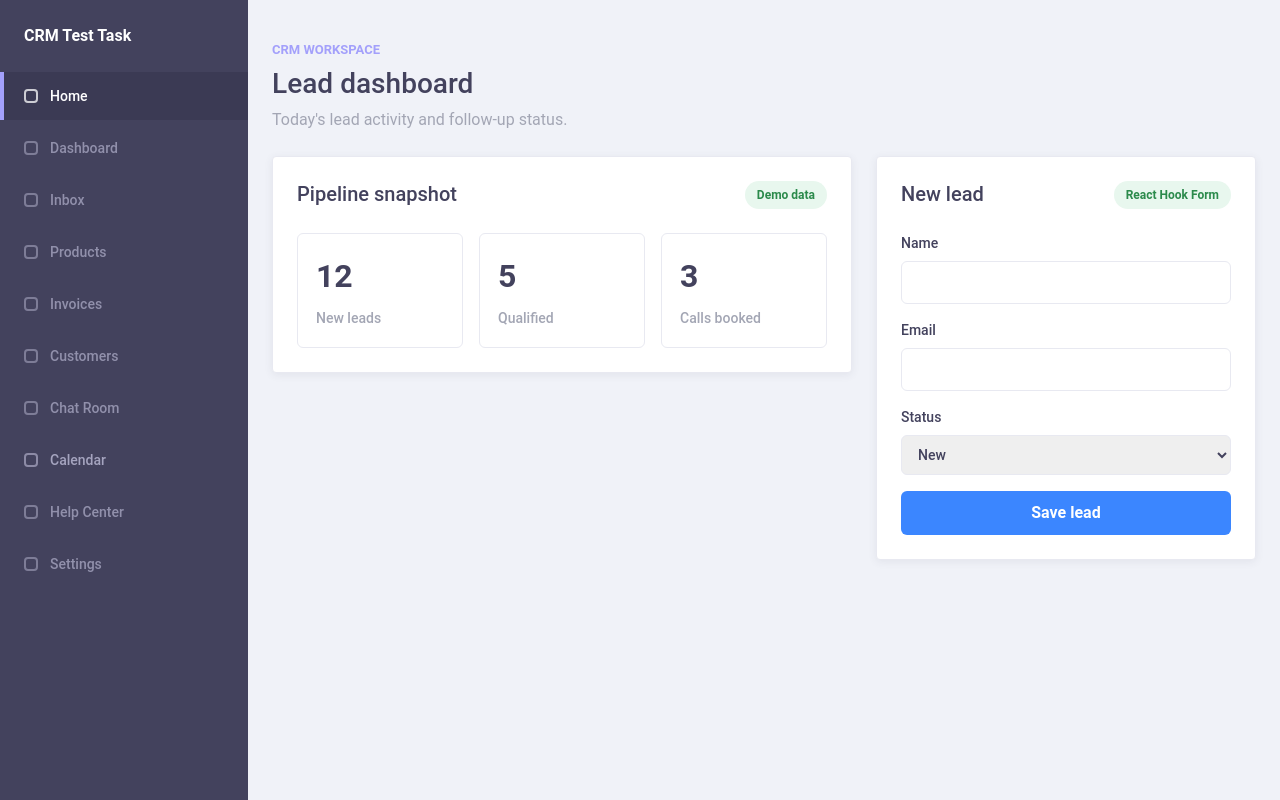
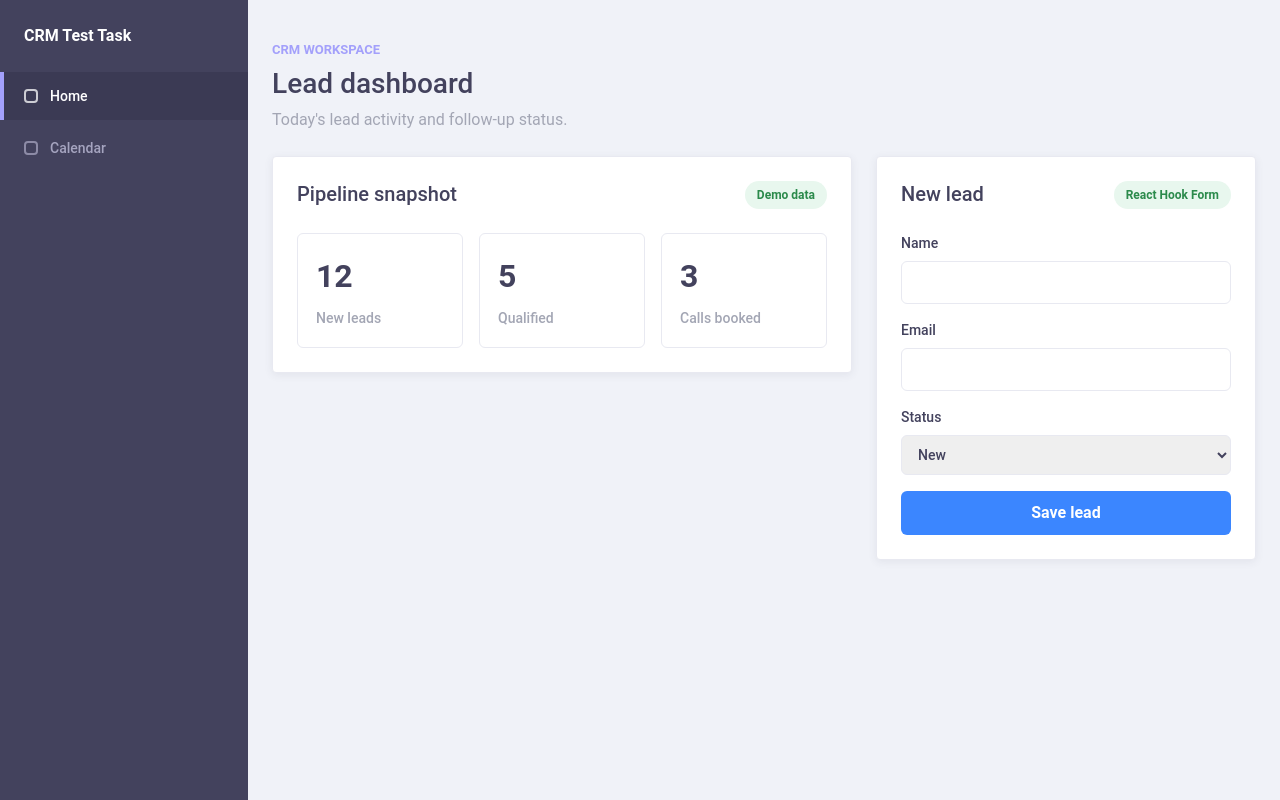
Before and after one commit to alexander-kulyk/CRM-test-task, a React (Vite) app: page / in a window 1280 px wide. Built offline with nearby package versions, Linux system fonts and the light colour scheme.

Commit message:
refactor(navItems): clean up navigation items by removing unused entries and fixing formatting

```diff
--- a/src/shared/components/AppLayout/constants/navItems.ts
+++ b/src/shared/components/AppLayout/constants/navItems.ts
@@ -1,17 +1,9 @@
 export interface INavItem {
-  label: string
-  to?: string
+  label: string;
+  to?: string;
 }
 
 export const NAV_ITEMS: INavItem[] = [
   { label: 'Home', to: '/' },
-  { label: 'Dashboard' },
-  { label: 'Inbox' },
-  { label: 'Products' },
-  { label: 'Invoices' },
-  { label: 'Customers' },
-  { label: 'Chat Room' },
   { label: 'Calendar', to: '/calendar' },
-  { label: 'Help Center' },
-  { label: 'Settings' },
-]
+];
```
